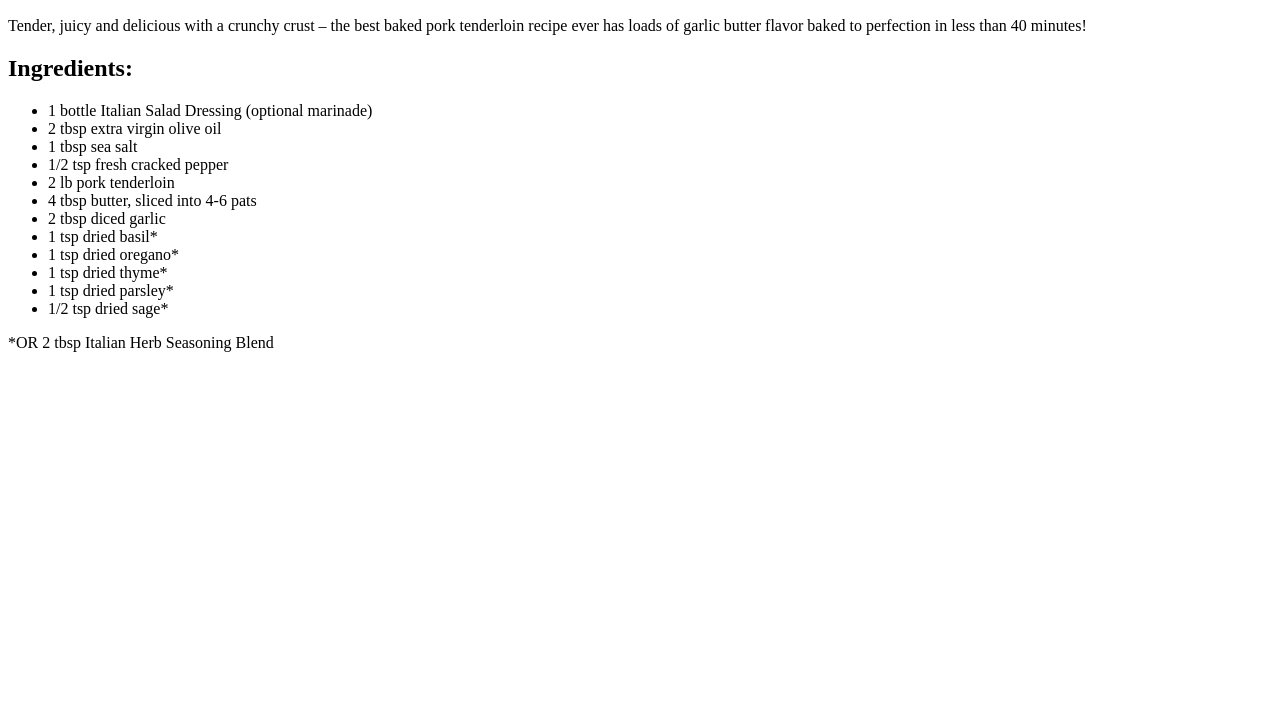
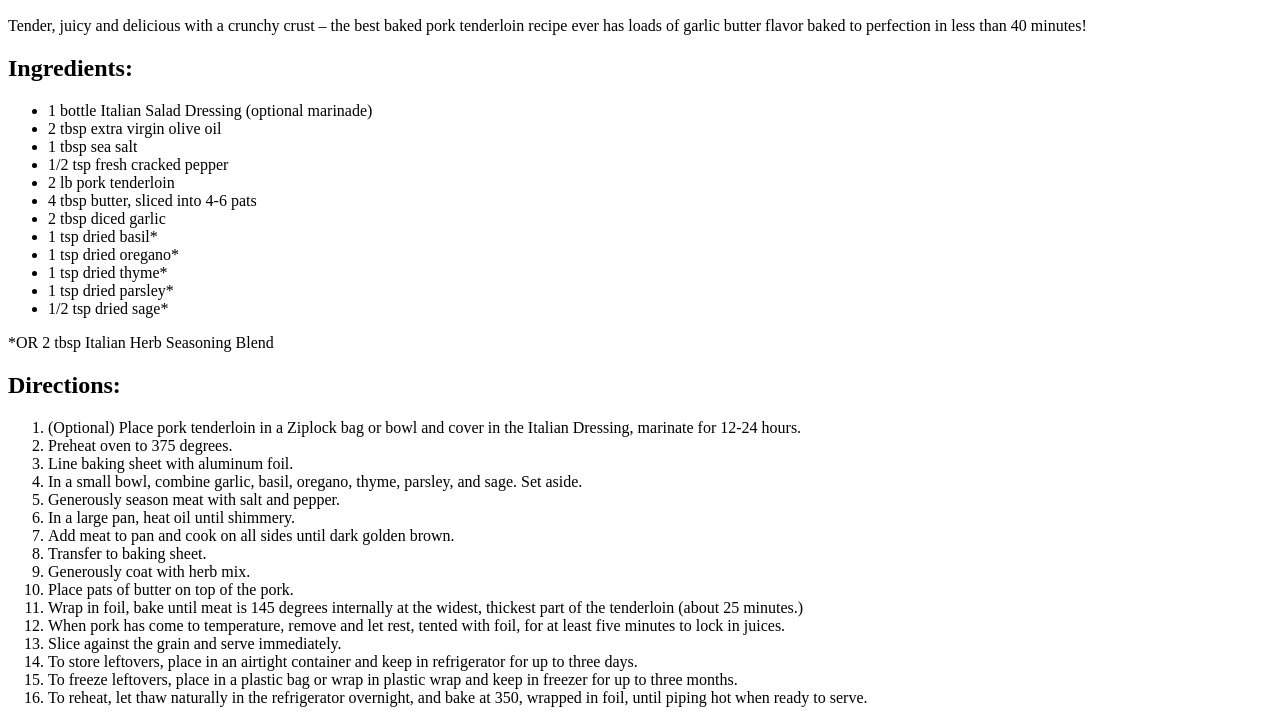
Before and after one commit to Feels231/odin-recipes, a plain HTML site: page recipes/pork-tenderloin.html in a window 1280 px wide. Shown: the part 383-1106 px from the top of the page. Before the commit the page ends 800 px from the top, so only its background shows below. Drawn offline with Linux system fonts and the light colour scheme.

Commit message:
Added direction list to pork tenderloin recipe

```diff
--- a/recipes/pork-tenderloin.html
+++ b/recipes/pork-tenderloin.html
@@ -28,6 +28,26 @@
         <li>1/2 tsp dried sage*</li>
     </ul>
     *OR 2 tbsp Italian Herb Seasoning Blend
+<h2>Directions:</h2>
+    <ol>
+        <li>(Optional) Place pork tenderloin in a Ziplock bag or bowl and cover in the Italian Dressing, marinate for 12-24 hours.</li>
+        <li>Preheat oven to 375 degrees.</li>
+        <li>Line baking sheet with aluminum foil.</li>
+        <li>In a small bowl, combine garlic, basil, oregano, thyme, parsley, and sage. Set aside.</li>
+        <li>Generously season meat with salt and pepper.</li>
+        <li>In a large pan, heat oil until shimmery.</li>
+        <li>Add meat to pan and cook on all sides until dark golden brown.</li>
+        <li>Transfer to baking sheet.</li>
+        <li>Generously coat with herb mix.</li>
+        <li>Place pats of butter on top of the pork.</li>
+        <li>Wrap in foil, bake until meat is 145 degrees internally at the widest, thickest part of the tenderloin (about 25 minutes.)</li>
+        <li>When pork has come to temperature, remove and let rest, tented with foil, for at least five minutes to lock in juices.</li>
+        <li>Slice against the grain and serve immediately.</li>
+        <li>To store leftovers, place in an airtight container and keep in refrigerator for up to three days.</li>
+        <li>To freeze leftovers, place in a plastic bag or wrap in plastic wrap and keep in freezer for up to three months.</li>
+        <li>To reheat, let thaw naturally in the refrigerator overnight, and bake at 350, wrapped in foil, until piping hot when ready to serve.</li>
+    </ol>
+
 
 
 
```
